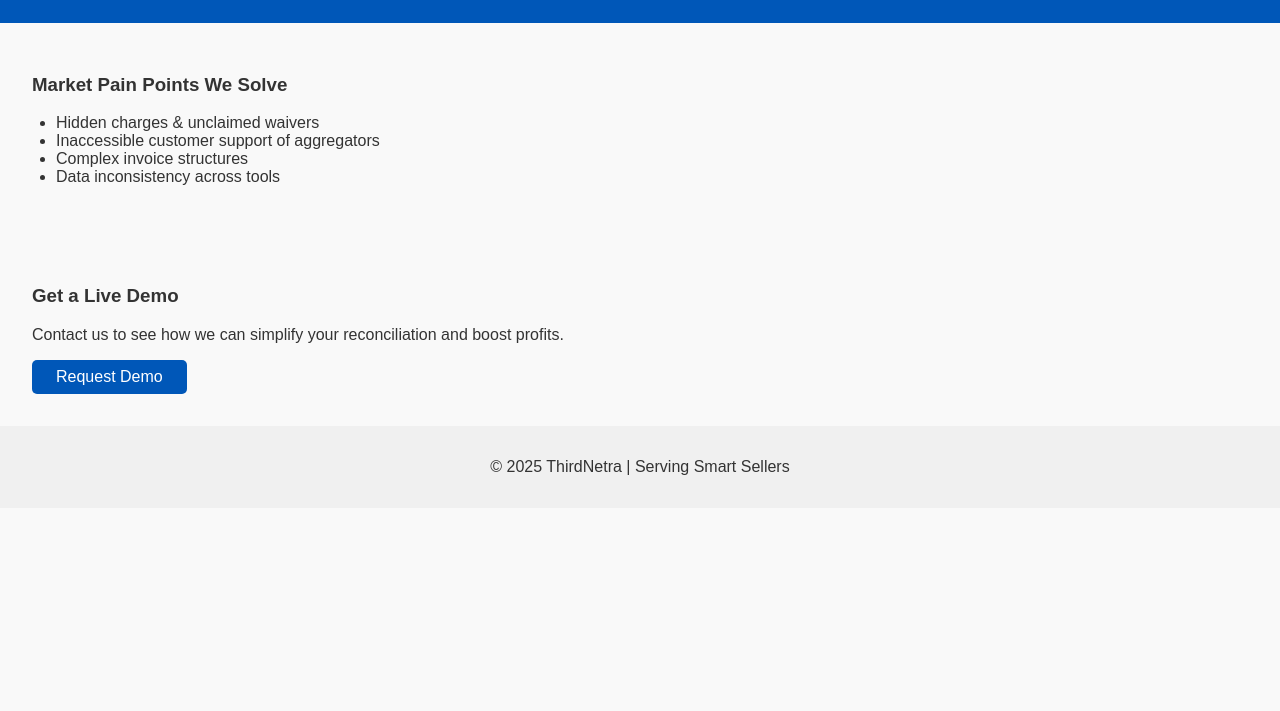
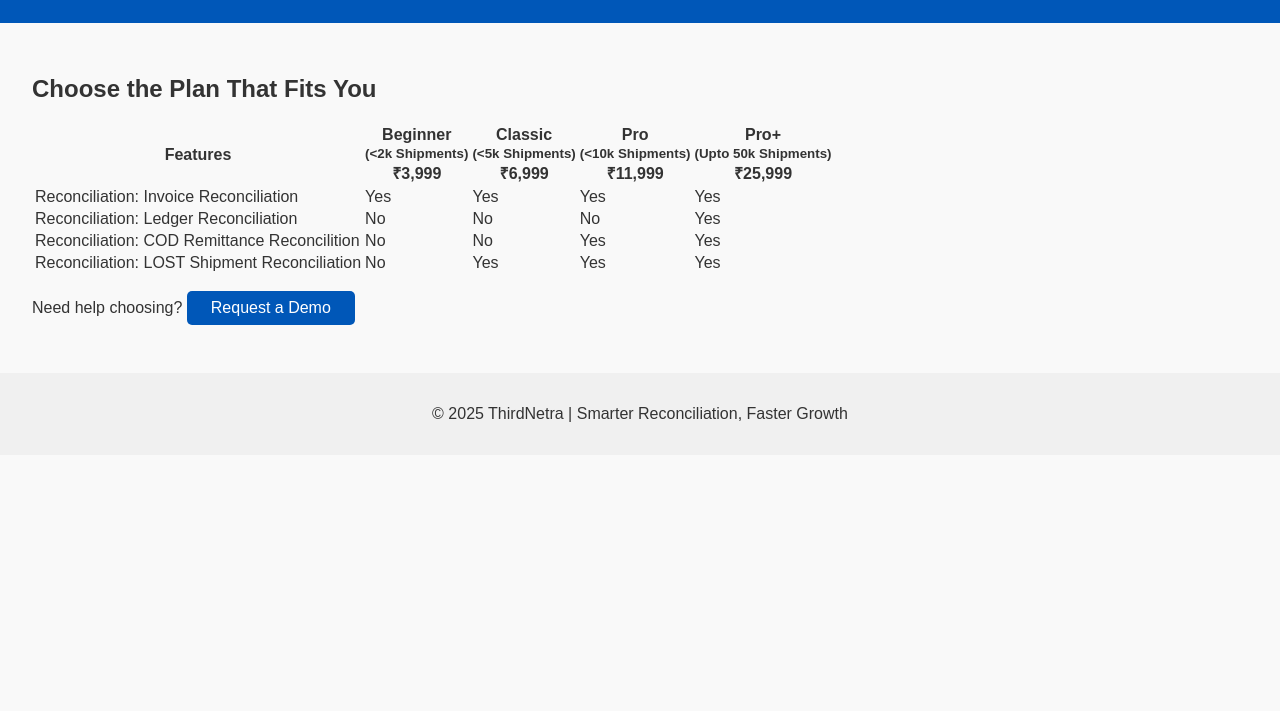
Before and after one commit to third-netra/thirdnetra, a plain HTML site: page pricing.html in a window 1280 px wide. Shown: the part 89-800 px from the top of the page. Drawn offline with Linux system fonts and the light colour scheme.

Commit message:
Update pricing.html

```diff
--- a/pricing.html
+++ b/pricing.html
@@ -3,7 +3,7 @@
 <head>
   <meta charset="UTF-8" />
   <meta name="viewport" content="width=device-width, initial-scale=1.0"/>
-  <title>Pricing & Demo - ThirdNetra</title>
+  <title>Pricing Plans - ThirdNetra</title>
   <link rel="stylesheet" href="style.css" />
 </head>
 <body>
@@ -11,28 +11,40 @@
     <h1>ThirdNetra</h1>
     <nav>
       <a href="index.html">Home</a>
-      <a href="pricing.html">Pricing & Demo</a>
+      <a href="pricing.html">Pricing</a>
     </nav>
   </header>
 
-  <section class="painpoints">
-    <h3>Market Pain Points We Solve</h3>
-    <ul>
-      <li>Hidden charges & unclaimed waivers</li>
-      <li>Inaccessible customer support of aggregators</li>
-      <li>Complex invoice structures</li>
-      <li>Data inconsistency across tools</li>
-    </ul>
-  </section>
-
-  <section class="cta">
-    <h3>Get a Live Demo</h3>
-    <p>Contact us to see how we can simplify your reconciliation and boost profits.</p>
-    <a href="mailto:your@email.com" class="btn">Request Demo</a>
+  <section class="pricing-section">
+    <h2>Choose the Plan That Fits You</h2>
+    <div class="pricing-table">
+      <table>
+        <thead>
+          <tr>
+            <th>Features</th>
+            <th>Beginner<br><small>(&lt;2k Shipments)</small><br>₹3,999</th>
+            <th>Classic<br><small>(&lt;5k Shipments)</small><br>₹6,999</th>
+            <th>Pro<br><small>(&lt;10k Shipments)</small><br>₹11,999</th>
+            <th>Pro+<br><small>(Upto 50k Shipments)</small><br>₹25,999</th>
+          </tr>
+        </thead>
+        <tbody>
+          <!-- Inserted rows from CSV -->
+          <tr><td>Reconciliation: Invoice Reconciliation</td><td>Yes</td><td>Yes</td><td>Yes</td><td>Yes</td></tr>
+          <tr><td>Reconciliation: Ledger Reconciliation</td><td>No</td><td>No</td><td>No</td><td>Yes</td></tr>
+          <tr><td>Reconciliation: COD Remittance Reconcilition</td><td>No</td><td>No</td><td>Yes</td><td>Yes</td></tr>
+          <tr><td>Reconciliation: LOST Shipment Reconciliation</td><td>No</td><td>Yes</td><td>Yes</td><td>Yes</td></tr>
+          <!-- You can add more features similarly -->
+        </tbody>
+      </table>
+    </div>
+    <div class="cta">
+      <p>Need help choosing? <a href="mailto:sales@thirdnetra.com" class="btn">Request a Demo</a></p>
+    </div>
   </section>
 
   <footer>
-    <p>© 2025 ThirdNetra | Serving Smart Sellers</p>
+    <p>© 2025 ThirdNetra | Smarter Reconciliation, Faster Growth</p>
   </footer>
 </body>
 </html>
```
